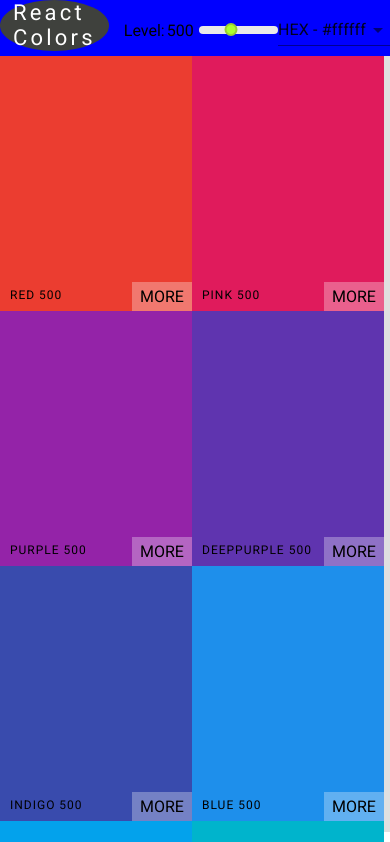
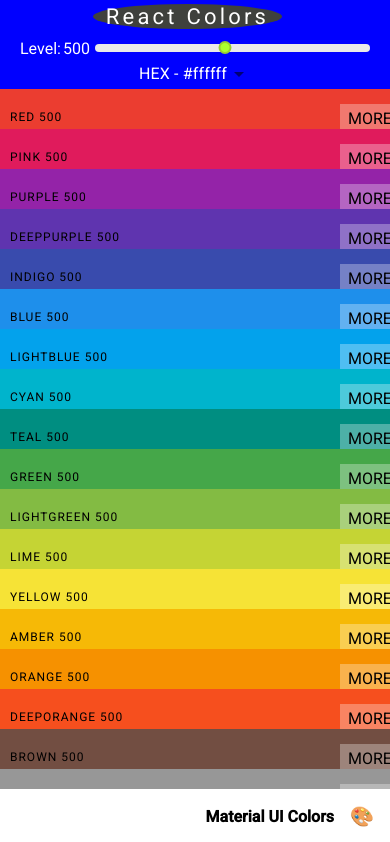
Before and after one commit to JunaidKhan-dev/ReactColors, a React (Create React App) app: page /palette/0 in a window 390 px wide. Shown: the top 842 px of the page. Built offline with nearby package versions, Linux system fonts and the light colour scheme.

Commit message:
small responsive fixes

```diff
--- a/src/App.css
+++ b/src/App.css
@@ -6,3 +6,29 @@
  background: blue;
 
 }
+
+a{
+  text-decoration: none;
+}
+
+.MuiSelect-selectMenu{
+  color:white!important;
+}
+
+@media only screen and (max-width: 700px) {
+  .Palette-colors{
+    display: flex;
+    flex-direction: column;
+
+  }
+  .ColorBox{
+    width:400px;
+  }
+  .Navbar{
+    display: flex;
+    flex-direction: column;
+    height:10vh;
+    color:white;
+  }
+
+}
--- a/src/components/ColorBox.css
+++ b/src/components/ColorBox.css
@@ -1,7 +1,6 @@
 .ColorBox{
   width: 12rem;
-  /* height: 35%; */
-  height: 33%;
+  height: 30%;
   margin: 0 auto;
   display: inline-block;
   position: relative;
--- a/src/components/Navbar.css
+++ b/src/components/Navbar.css
@@ -2,7 +2,8 @@
   display: flex;
   align-items: center;
   justify-content: center;
-  height: 6vh;
+  height: 60px;
+  color: white !important;
 }
 .logo{
   margin-right:15px;
--- a/src/components/Palette.css
+++ b/src/components/Palette.css
@@ -21,7 +21,12 @@
 
 .Palette-footer{
   background: white;
-  height: 2vh;
+  /* height: 4vh; */
+  position: fixed;
+  bottom: 0;
+  left:0;
+  right:0;
+  margin-top:4px;
   display: flex;
   justify-content: flex-end;
   align-items: center;
```
